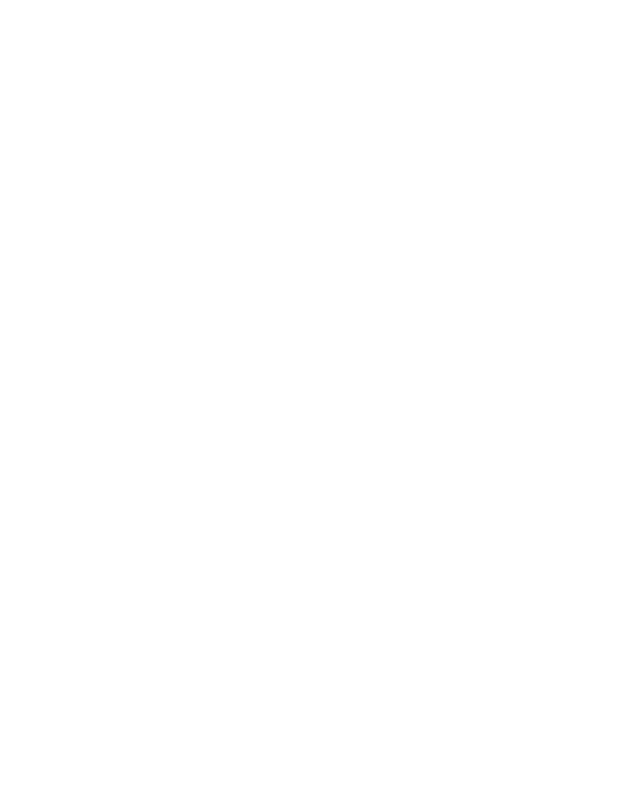
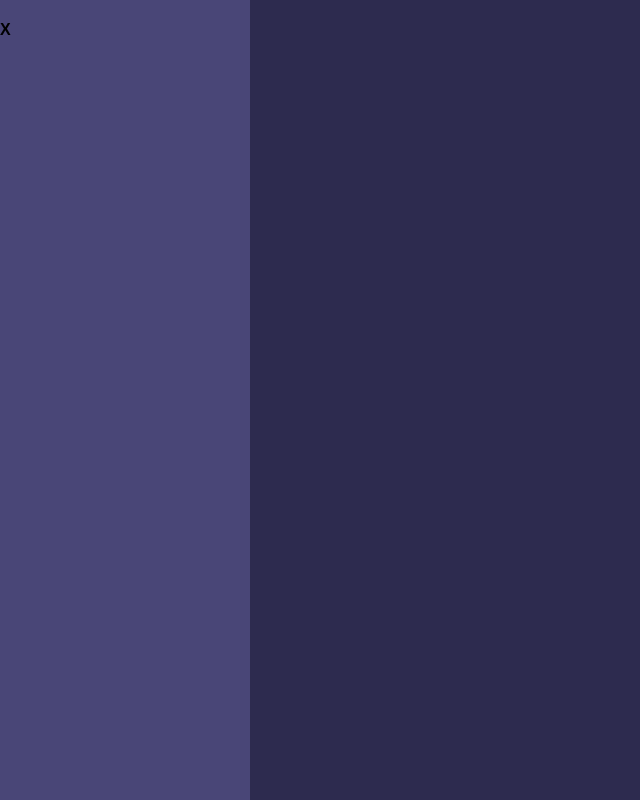
Before and after one commit to hamzaFKH/custom-website, a plain HTML site: page index.html in a window 1280 px wide. Shown: the whole page, without its empty margins (0-640 px from the left). Drawn offline with Linux system fonts and the light colour scheme.

Commit message:
css + navbar update

```diff
--- a/index.html
+++ b/index.html
@@ -4,11 +4,15 @@
 <head>
     <meta charset="UTF-8">
     <meta name="viewport" content="width=device-width, initial-scale=1">
-    <title></title>
+    <title>hamzaDevJs</title>
+    <link rel="stylesheet" href="style.css" type="text/css" media="all" />
 </head>
 
 <body>
   <div class="nav">
+    <h4 class="navClose">X</h4>
+  </div>
+  <div class="content">
 
   </div>
 </body>
--- /dev/null
+++ b/style.css
@@ -0,0 +1,28 @@
+*{
+  font-family: arial;
+}
+
+body{
+  margin: 0;
+  padding: 0;
+}
+
+.content{
+  background: #2D2B4F;
+  display: block;
+  height: 100%;
+  width: 100%;
+  position: absolute;
+  top: 0;
+  left: 0;
+}
+
+.nav{
+  background: #494677;
+  height: 100%;
+  position: fixed;
+  display: block;
+  z-index: 1;
+  top: 0;
+  width: 250px;
+}
```
